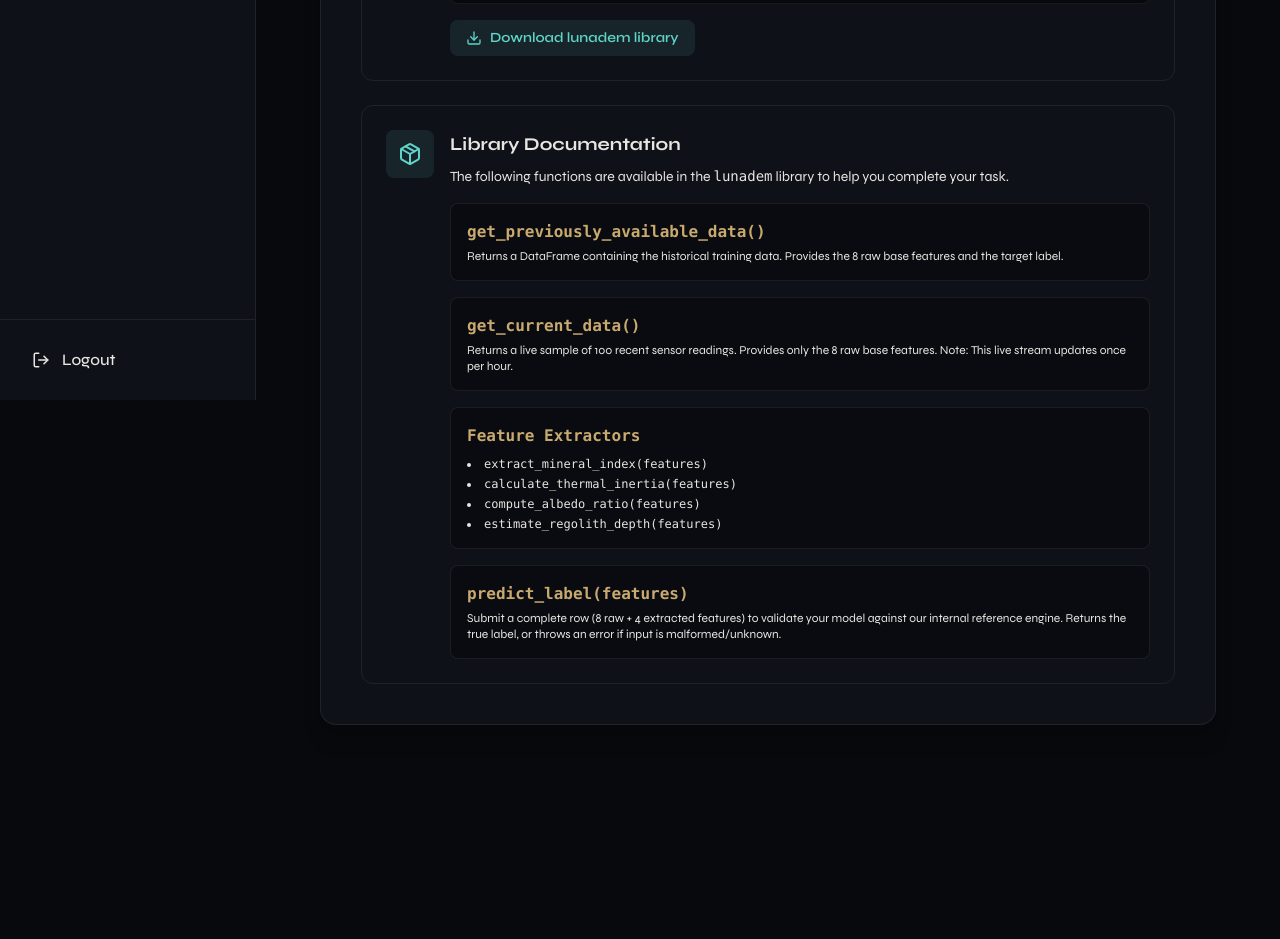
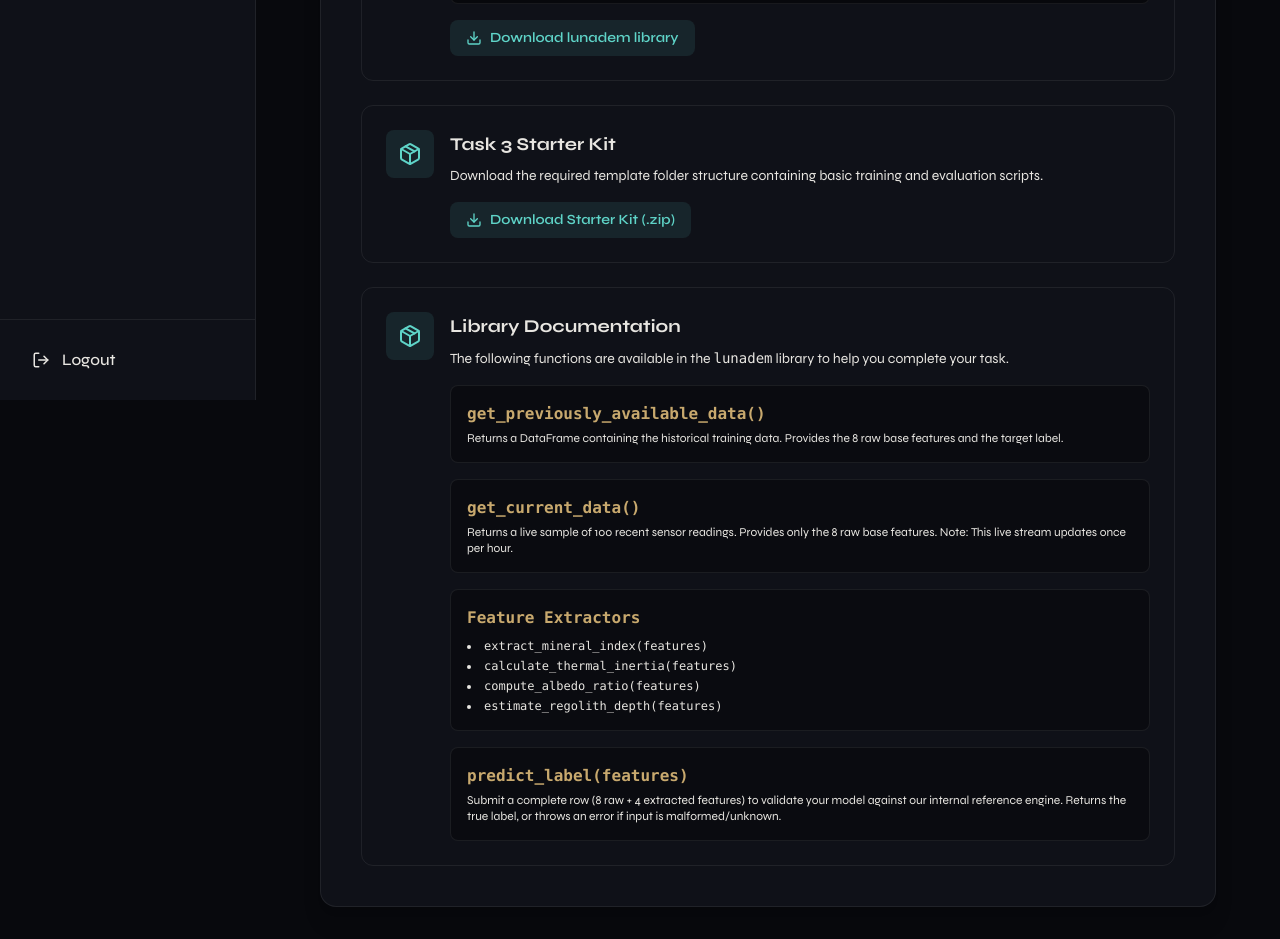
Before and after one commit to suryavanshikartavya728-max/portfolio, a Next.js app: page /dashboard/task-3/resources in a window 1280 px wide. Shown: the part 400-1339 px from the top of the page. Before the commit the page ends 1157 px from the top, so only its background shows below. Built offline with nearby package versions, Linux system fonts and the light colour scheme; no server answers; the database is empty.

Commit message:
added something

```diff
--- a/src/app/dashboard/task-3/page.tsx
+++ b/src/app/dashboard/task-3/page.tsx
@@ -53,8 +53,10 @@ The assessment is based around lunar surface analysis using Digital Elevation Mo
 
           <h3 className="text-xl font-bold font-syne mt-8 mb-4">Deliverables</h3>
           <ul className="list-disc list-inside space-y-2 text-muted-foreground">
-            <li>A Jupyter Notebook (or equivalent) hosted on a private GitHub repository. You must add the GitHub accounts <code>Kartavya728</code> and <code>STAC-IITMandi</code> as collaborators to your repository.</li>
-            <li>A detailed README explaining your ML pipeline, feature engineering, and model choices.</li>
+            <li>Download the Task 3 Starter Kit from the Resources page.</li>
+            <li>Implement your model training inside the downloaded folder structure. Ensure weights are placed in <code>weights_file</code> and code in <code>model_code</code>.</li>
+            <li>Update the <code>readme.md</code> with your approach and observations.</li>
+            <li>Zip your completed folder (retaining the exact structure) and submit it, or provide a private GitHub repository containing this exact structure (with <code>Kartavya728</code> and <code>STAC-IITMandi</code> as collaborators).</li>
             <li>Submission of your finalized metrics on the Submission tab.</li>
           </ul>
         </div>
--- a/src/app/dashboard/task-3/resources/page.tsx
+++ b/src/app/dashboard/task-3/resources/page.tsx
@@ -51,6 +51,27 @@ export default function Task3ResourcesPage() {
                 <Package className="text-[var(--color-star-task3)]" size={24} />
               </div>
               <div className="w-full">
+                <h3 className="font-bold text-lg font-syne mb-2">Task 3 Starter Kit</h3>
+                <p className="text-sm text-muted-foreground mb-4">
+                  Download the required template folder structure containing basic training and evaluation scripts.
+                </p>
+                <a
+                  href="/data/task-3-star-test-2026.zip"
+                  download
+                  className="inline-flex items-center gap-2 bg-[var(--color-star-task3)]/10 text-[var(--color-star-task3)] hover:bg-[var(--color-star-task3)] hover:text-background font-semibold py-2 px-4 rounded-lg transition-colors text-sm"
+                >
+                  <Download size={16} /> Download Starter Kit (.zip)
+                </a>
+              </div>
+            </div>
+          </div>
+
+          <div className="p-6 bg-background/50 border border-[var(--color-star-border)] rounded-xl mt-6">
+            <div className="flex items-start gap-4">
+              <div className="p-3 bg-[var(--color-star-task3)]/10 rounded-lg shrink-0">
+                <Package className="text-[var(--color-star-task3)]" size={24} />
+              </div>
+              <div className="w-full">
                 <h3 className="font-bold text-lg font-syne mb-2">Library Documentation</h3>
                 <p className="text-sm text-muted-foreground mb-4">
                   The following functions are available in the <code>lunadem</code> library to help you complete your task.
--- a/src/app/signup/page.tsx
+++ b/src/app/signup/page.tsx
@@ -25,7 +25,7 @@ export default function SignupPage() {
       return;
     }
     if (!validateRollNumber(rollNumber)) {
-      toast.error("Invalid Roll Number. Must start with B, D, M, T, or S followed by 22XXX to 25XXX (001-600).");
+      toast.error("Invalid Roll Number. Must start with B, D, M, T, or S followed by 2XXX to 25XXX (001-600).");
       return;
     }
     if (!validatePassword(password)) {
```
Also changed, not shown: 1 other file (tests, documents, lock files or other folders).
